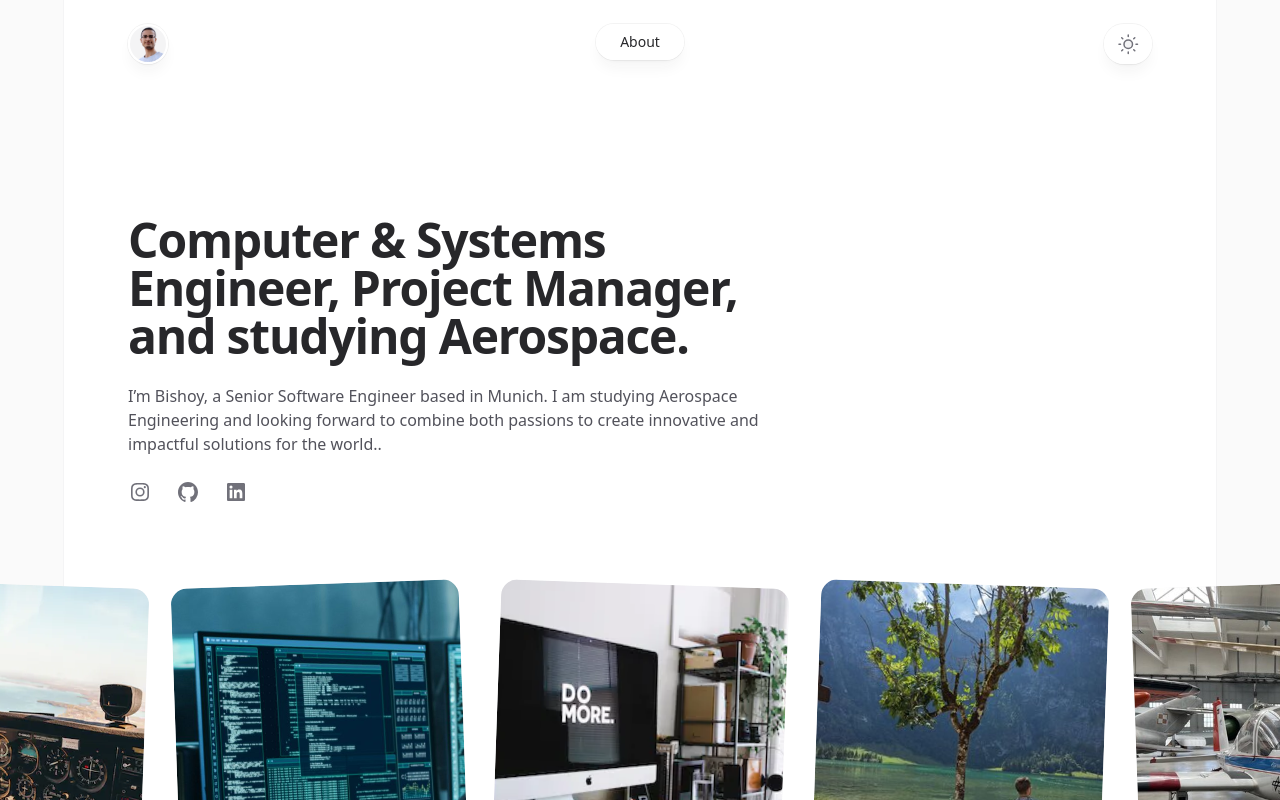
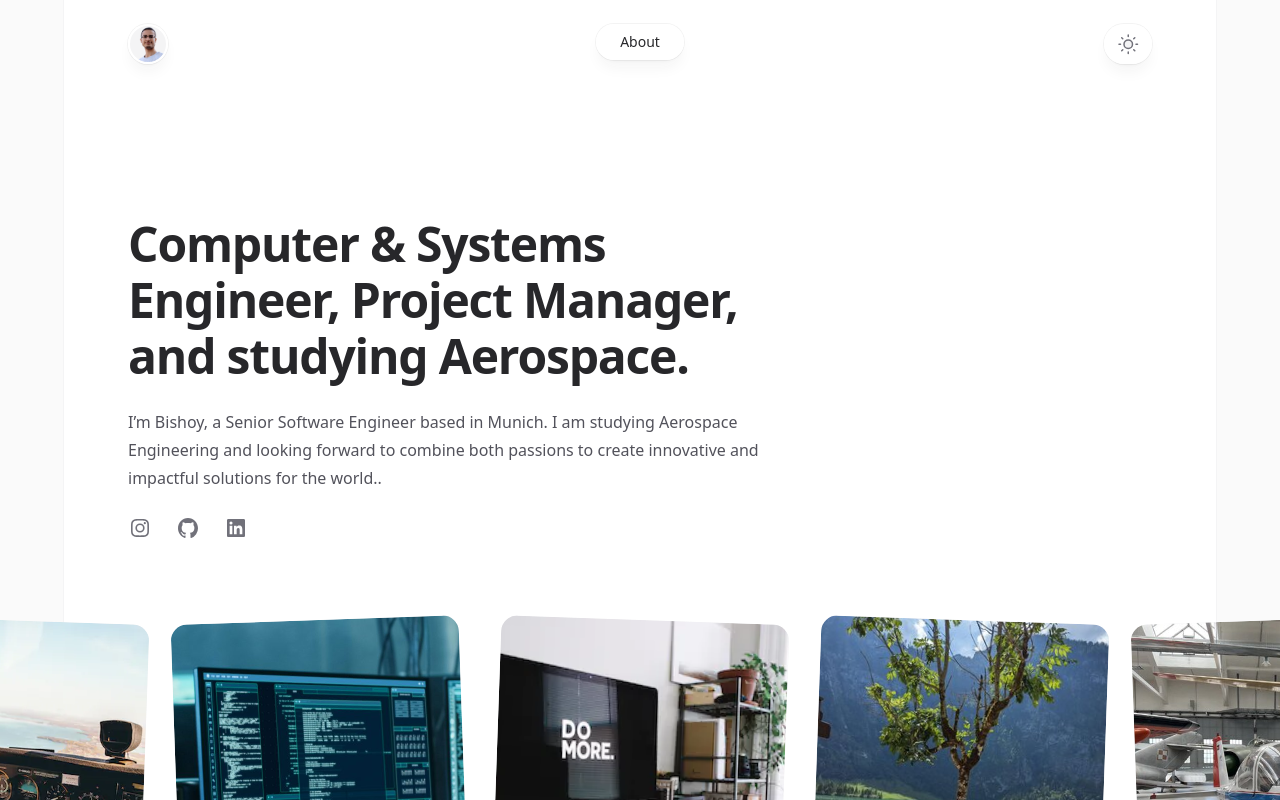
Before and after one commit to bishoy-ensoliman/bishoy-personal, a Next.js app: page / in a window 1280 px wide. Shown: the top 800 px of the page. Built offline with nearby package versions, Linux system fonts and the light colour scheme.

Commit message:
style fixes

```diff
--- a/package.json
+++ b/package.json
@@ -9,6 +9,7 @@
     "lint": "next lint"
   },
   "dependencies": {
+    "@headlessui/react": "^1.7.17",
     "@mdx-js/loader": "^2.3.0",
     "@mdx-js/react": "^2.3.0",
     "@next/mdx": "^13.5.2",
--- a/src/app/globals.css
+++ b/src/app/globals.css
@@ -1,3 +1,17 @@
 @tailwind base;
 @tailwind components;
 @tailwind utilities;
+
+.text-base {
+  line-height: 1.75rem;
+}
+
+:root {
+  @apply antialiased h-full;
+}
+
+@media (min-width: 640px) {
+  .sm\:text-5xl {
+    line-height: 3.5rem !important;
+  }
+}
--- a/src/app/layout.tsx
+++ b/src/app/layout.tsx
@@ -1,11 +1,8 @@
 import './globals.css';
 import type { Metadata } from 'next';
-import { Inter } from 'next/font/google';
 import Footer from '../components/Footer';
 import Header from '../components/Header';
 import NextThemeProvider from '../providers/NextThemeProvider';
-
-const inter = Inter({ subsets: ['latin'] })
 
 export const metadata: Metadata = {
   title: 'Bishoy Soliman',
--- a/src/components/experience/Work.tsx
+++ b/src/components/experience/Work.tsx
@@ -30,7 +30,7 @@ const Work = () => {
                 <WorkElement companyName={'Pixelogic Media'} role={'Software Engineer'} from={'Jan 2019'} to={'Nov 2019'} imageSrc={pixelogicPic} city='Cairo, EG' />
                 <WorkElement companyName={'Bibliotheca Alexandrina'} role={'Junior Software Engineer'} from={'Sep 2017'} to={'Dec 2018'} imageSrc={baPic} city='Alexandria, EG' />
                 <WorkElement companyName={'Vetanoia - Part-time'} role={'Junior Software Engineer'} from={'Jan 2018'} to={'Dec 2018'} imageSrc={vitanoiaPic} city='Alexandria, EG' />
-                <WorkElement companyName={'Faculty of Engineering'} role={'Junior Software Engineer'} from={'Sep 2017'} to={'Dec 2017'} imageSrc={foePic} city='Alexandria, EG' />
+                <WorkElement companyName={'Faculty of Engineering'} role={'Teaching Assistant'} from={'Sep 2017'} to={'Dec 2017'} imageSrc={foePic} city='Alexandria, EG' />
                 <WorkElement companyName={'Petroleum Pipelines Company'} role={'Intern Control Systems Engineer'} from={'Jul 2016'} to={'Aug 2016'} imageSrc={ppcPic} city='Alexandria, EG' />
             </ol>
             <a className="inline-flex items-center gap-2 justify-center rounded-md py-2 px-3 text-sm outline-offset-2 transition active:transition-none bg-zinc-50 font-medium text-zinc-900 hover:bg-zinc-100 active:bg-zinc-100 active:text-zinc-900/60 dark:bg-zinc-800/50 dark:text-zinc-300 dark:hover:bg-zinc-800 dark:hover:text-zinc-50 dark:active:bg-zinc-800/50 dark:active:text-zinc-50/70 group mt-6 w-full"
```
Also changed, not shown: docker-compose.yaml (added, +7 -0 lines), 1 other file (tests, documents, lock files or other folders).
